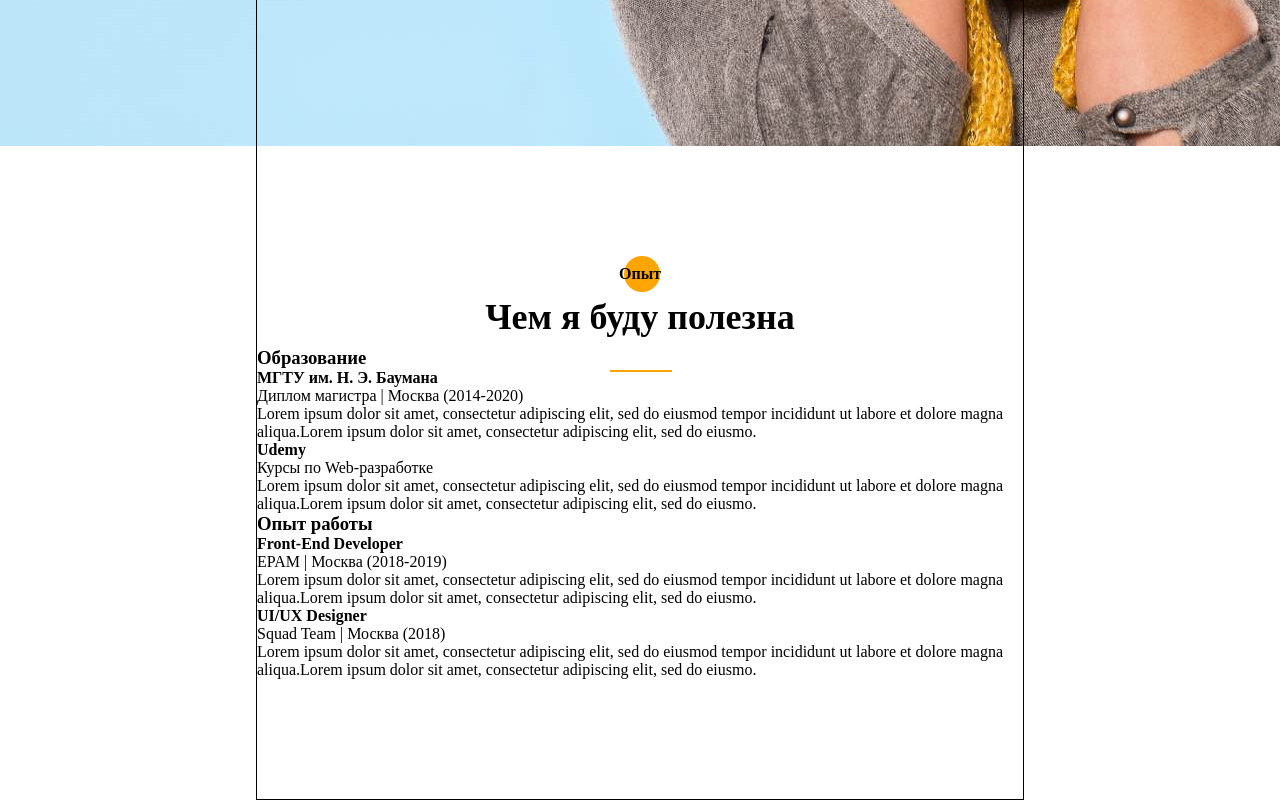
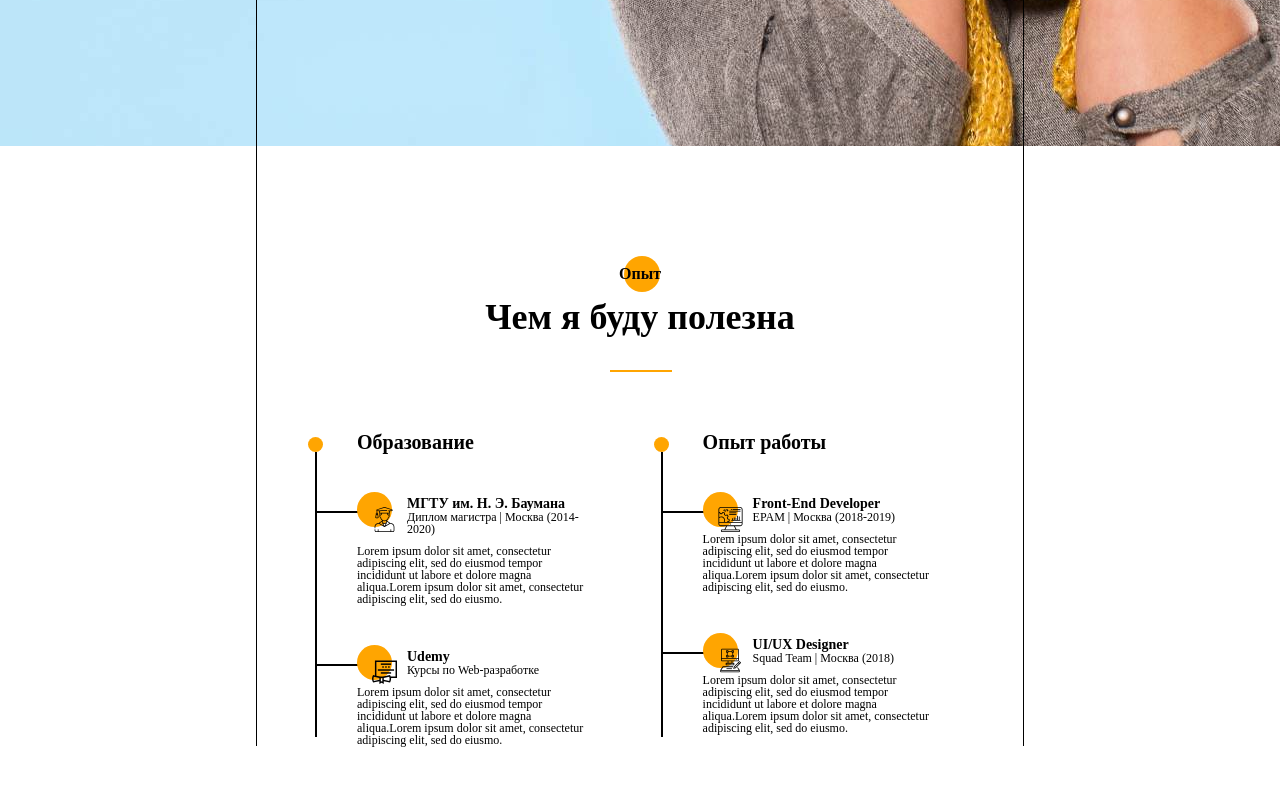
Before and after one commit to keedpek/portfolio, a plain HTML site: page index.html in a window 1280 px wide. Shown: the part 654-1454 px from the top of the page. After the commit the page ends 1401 px from the top, so only its background shows below. Drawn offline with Linux system fonts and the light colour scheme.

Commit message:
feat: done experience section

```diff
--- a/index.html
+++ b/index.html
@@ -3,7 +3,7 @@
   <head>
     <meta charset="UTF-8" />
     <meta name="viewport" content="width=device-width, initial-scale=1.0" />
-    <link href="styles/main.css" rel="stylesheet"/>
+    <link href="styles/main.css" rel="stylesheet" />
     <title>Александра Смит</title>
   </head>
   <body>
@@ -43,16 +43,28 @@
         <div class="burger-menu"></div>
 
         <section class="section header__section">
-          <div class="section__container header__section__container section__container--border-top">
+          <div
+            class="section__container header__section__container section__container--border-top"
+          >
             <div class="section__header section__header--align-left">
-              <h2 class="section__title"><span>Меня зовут Александра Смит</span></h2>
+              <h2 class="section__title">
+                <span>Меня зовут Александра Смит</span>
+              </h2>
               <p class="section__subtitle section__subtitle--bigger">
                 Я web-разработчик из города Москва
               </p>
             </div>
             <nav class="button-container">
-              <button class="button-container__button button-container__button--filled">Портфолио</button>
-              <button class="button-container__button button-container__button--transparent">Про меня</button>
+              <button
+                class="button-container__button button-container__button--filled"
+              >
+                Портфолио
+              </button>
+              <button
+                class="button-container__button button-container__button--transparent"
+              >
+                Про меня
+              </button>
             </nav>
           </div>
         </section>
@@ -62,7 +74,9 @@
         <div class="section__container">
           <div class="section__header section__header--align-center">
             <h2 class="section__title"><span>Опыт</span></h2>
-            <p class="section__subtitle section__subtitle--with-underline">Чем я буду полезна</p>
+            <p class="section__subtitle section__subtitle--with-underline">
+              Чем я буду полезна
+            </p>
           </div>
 
           <div class="experience__container">
@@ -71,7 +85,10 @@
 
               <div class="experience-item">
                 <div class="experience-item__header">
-                  <div class="experience-item__icon"></div>
+                  <img
+                    class="experience-item__icon"
+                    src="/assets/icons/university.svg"
+                  />
                   <div class="experience-item__info">
                     <h4 class="experience-item__title">
                       МГТУ им. Н. Э. Баумана
@@ -91,11 +108,12 @@
 
               <div class="experience-item">
                 <div class="experience-item__header">
-                  <div class="experience-item__icon"></div>
+                  <img
+                    class="experience-item__icon"
+                    src="assets/icons/courses.svg"
+                  />
                   <div class="experience-item__info">
-                    <h4 class="experience-item__title">
-                      Udemy
-                    </h4>
+                    <h4 class="experience-item__title">Udemy</h4>
                     <p class="experience-item__subtitle">
                       Курсы по Web-разработке
                     </p>
@@ -113,13 +131,14 @@
             <div class="experience__column">
               <h3 class="experience__title">Опыт работы</h3>
 
-              <div class="experience-item"></div>
+              <div class="experience-item">
                 <div class="experience-item__header">
-                  <div class="experience-item__icon"></div>
+                  <img
+                    class="experience-item__icon"
+                    src="assets/icons/developer.svg"
+                  />
                   <div class="experience-item__info">
-                    <h4 class="experience-item__title">
-                      Front-End Developer
-                    </h4>
+                    <h4 class="experience-item__title">Front-End Developer</h4>
                     <p class="experience-item__subtitle">
                       EPAM | Москва (2018-2019)
                     </p>
@@ -133,13 +152,14 @@
                 </p>
               </div>
 
-              <div class="experience-item"></div>
+              <div class="experience-item">
                 <div class="experience-item__header">
-                  <div class="experience-item__icon"></div>
+                  <img
+                    class="experience-item__icon"
+                    src="assets/icons/designer.svg"
+                  />
                   <div class="experience-item__info">
-                    <h4 class="experience-item__title">
-                      UI/UX Designer
-                    </h4>
+                    <h4 class="experience-item__title">UI/UX Designer</h4>
                     <p class="experience-item__subtitle">
                       Squad Team | Москва (2018)
                     </p>
@@ -156,10 +176,6 @@
           </div>
         </div>
       </section>
-
-      <section class="section">
-        <div class="section__container section__container--border-bottom"></div>
-      </section>
     </main>
   </body>
 </html>
--- a/styles/blocks/experience.css
+++ b/styles/blocks/experience.css
@@ -1,20 +1,103 @@
 .experience__container {
+  display: flex;
+  margin-top: var(--margin-xxl);
+  padding: 0 var(--padding-l) 0 var(--padding-xl);
+  justify-content: space-between;
 }
+
 .experience__column {
+  display: flex;
+  flex-direction: column;
+  max-width: 40%;
+  position: relative;
 }
+
+.experience__column::before {
+  content: "";
+  position: absolute;
+  top: 20px;
+  left: -42px;
+  height: 90%;
+  border: 1px solid #000;
+}
+
+.experience__column::after {
+  content: "";
+  position: absolute;
+  width: 15px;
+  height: 15px;
+  top: 5px;
+  left: -49px;
+  border-radius: 50%;
+  background-color: var(--primary-color);
+}
+
 .experience__title {
+  font-weight: 700;
+  font-size: var(--font-size-m);
+  line-height: 100%;
+  letter-spacing: 0%;
 }
+
 .experience-item {
+  margin-top: var(--margin-xl);
+  position: relative;
 }
+
+.experience-item::before {
+  content: "";
+  position: absolute;
+  top: 14px;
+  left: -42px;
+  width: 42px;
+  border: 1px solid #000;
+}
+
 .experience-item__header {
+  display: flex;
+  position: relative;
 }
+
 .experience-item__icon {
+  position: absolute;
+  width: 25px;
+  height: 25px;
+  top: 10px;
+  left: 15px;
 }
+
+.experience-item__header::before {
+  content: "";
+  position: absolute;
+  width: 35px;
+  height: 35px;
+  top: -5px;
+  border-radius: 50%;
+  background-color: var(--primary-color);
+}
+
 .experience-item__info {
+  margin-left: 50px;
 }
+
 .experience-item__title {
+  font-weight: 700;
+  font-size: var(--font-size-xs);
+  line-height: 100%;
+  letter-spacing: 0%;
 }
+
 .experience-item__subtitle {
+  font-weight: 500;
+  font-size: var(--font-size-xxs);
+  line-height: 100%;
+  letter-spacing: 0%;
 }
+
 .experience-item__description {
+  margin-top: var(--margin-xs);
+  font-weight: 500;
+  font-size: var(--font-size-xxs);
+  line-height: 100%;
+  letter-spacing: 0%;
 }
--- a/styles/main.css
+++ b/styles/main.css
@@ -1,6 +1,5 @@
 @import "./utilities/variables.css";
 @import "./utilities/reset.css";
-@import "./blocks/page.css";
 @import "./blocks/section.css";
 @import "./blocks/header.css";
 @import "./blocks/buttons.css";
```
